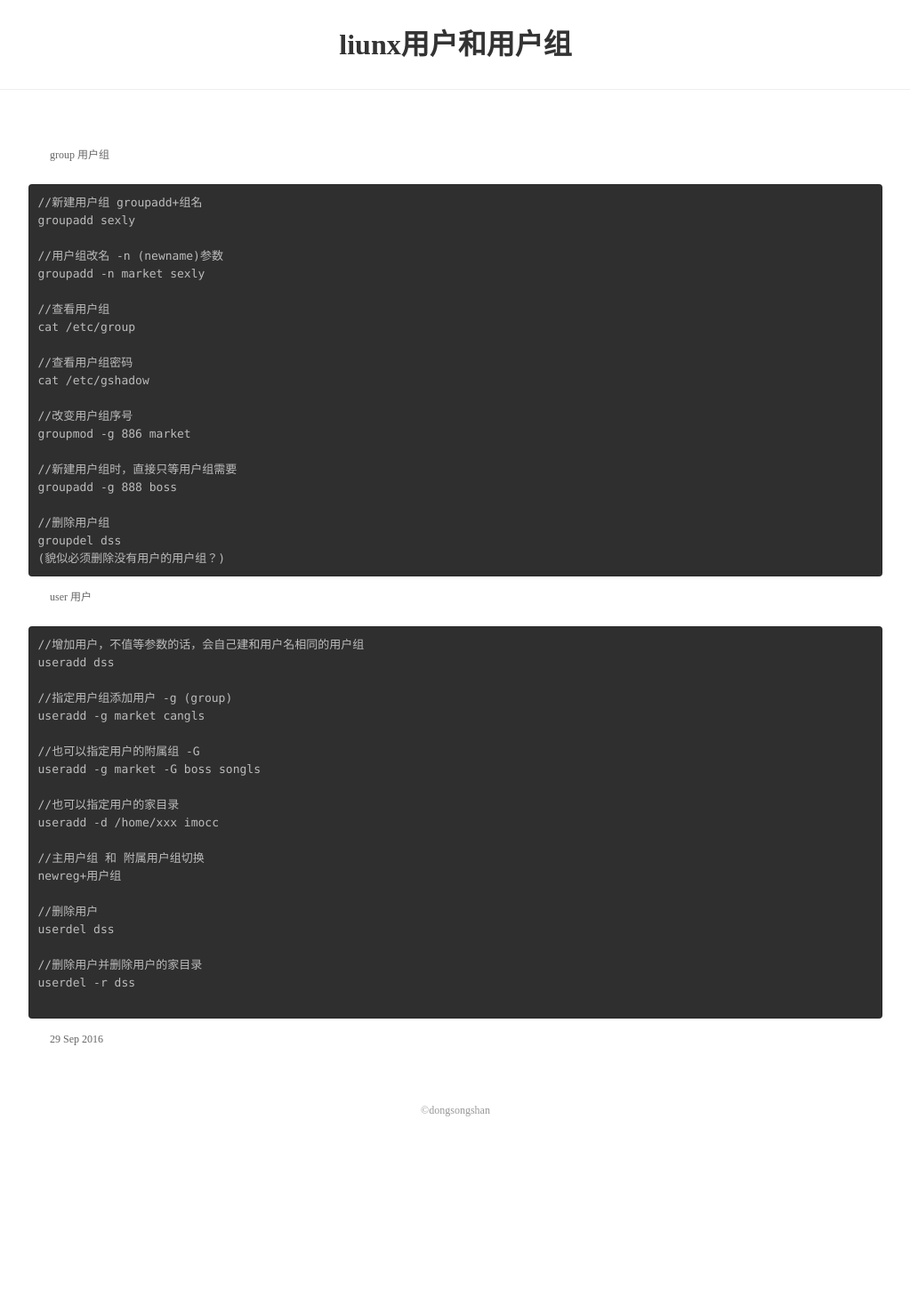
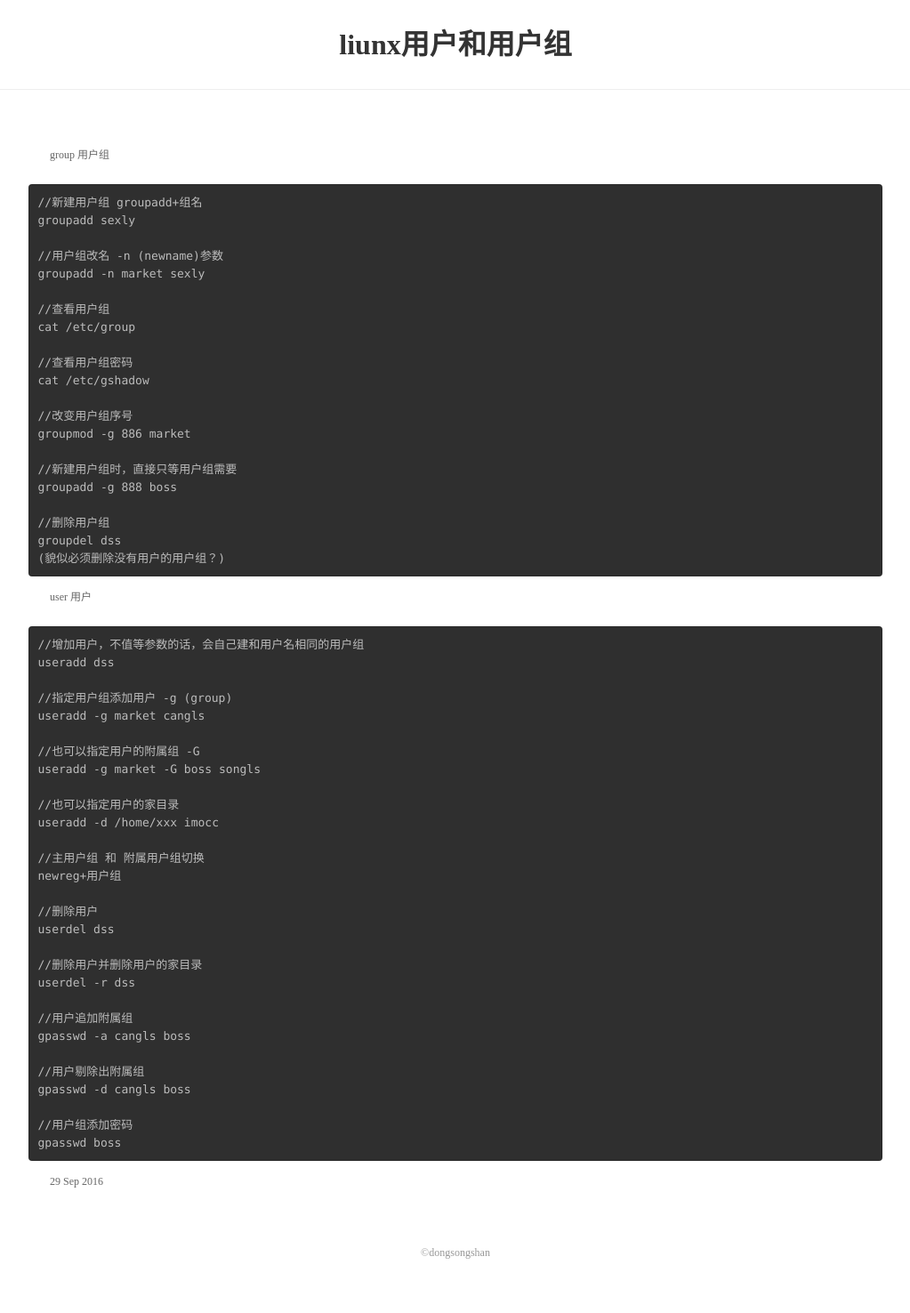
Before and after one commit to dongsongshan/dongsongshan.github.io, a Jekyll site: the page built from _posts/2016-09-29-liunx用户和用户组.html, in a window 1280 px wide. Shown: the whole page at 89% size, without its empty margins (128-1151 px from the left). Built offline with Jekyll 4.4.1, drawn with Linux system fonts in a browser that asks for light colours; before the commit the page ends 1316 px from its top, so only the background shows below that.

Commit message:
add user and group

```diff
--- a/_posts/2016-09-29-liunx用户和用户组.html
+++ b/_posts/2016-09-29-liunx用户和用户组.html
@@ -51,6 +51,14 @@ userdel dss
 //删除用户并删除用户的家目录
 userdel -r dss
 
+//用户追加附属组
+gpasswd -a cangls boss
+
+//用户剔除出附属组
+gpasswd -d cangls boss
+
+//用户组添加密码
+gpasswd boss
 </pre>
 
 
```
